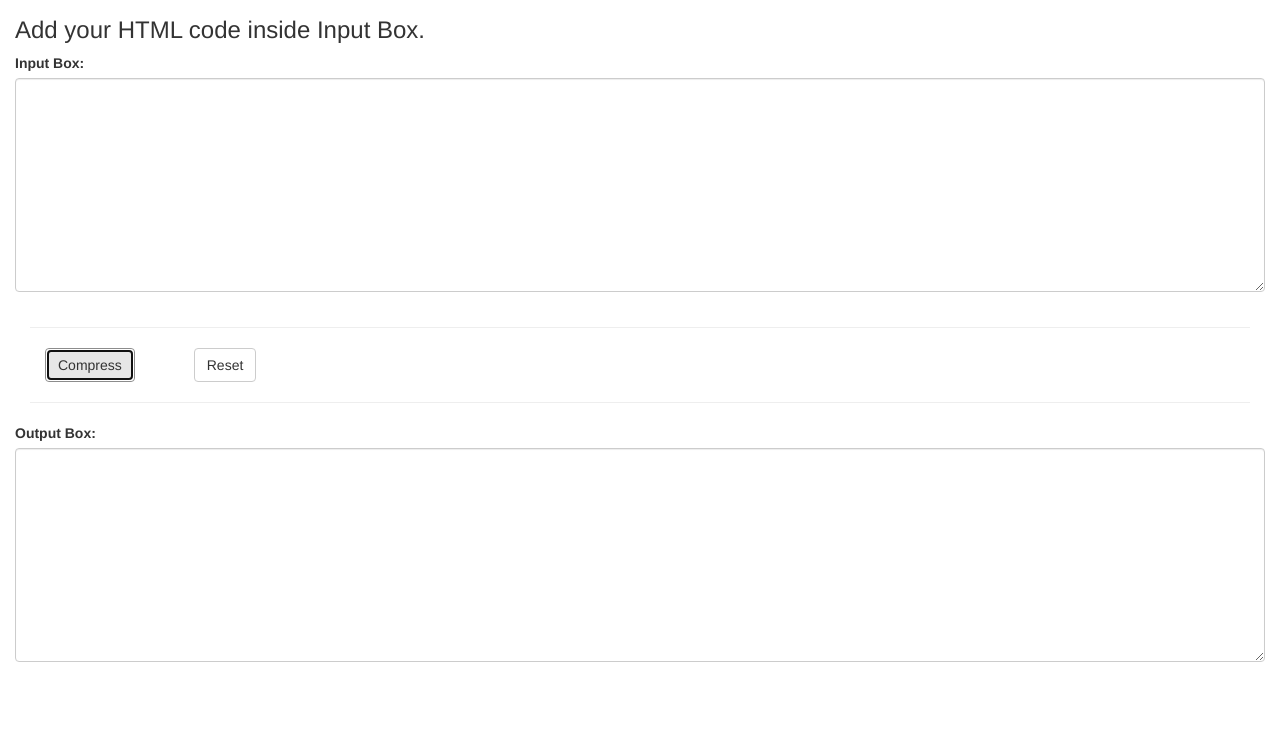
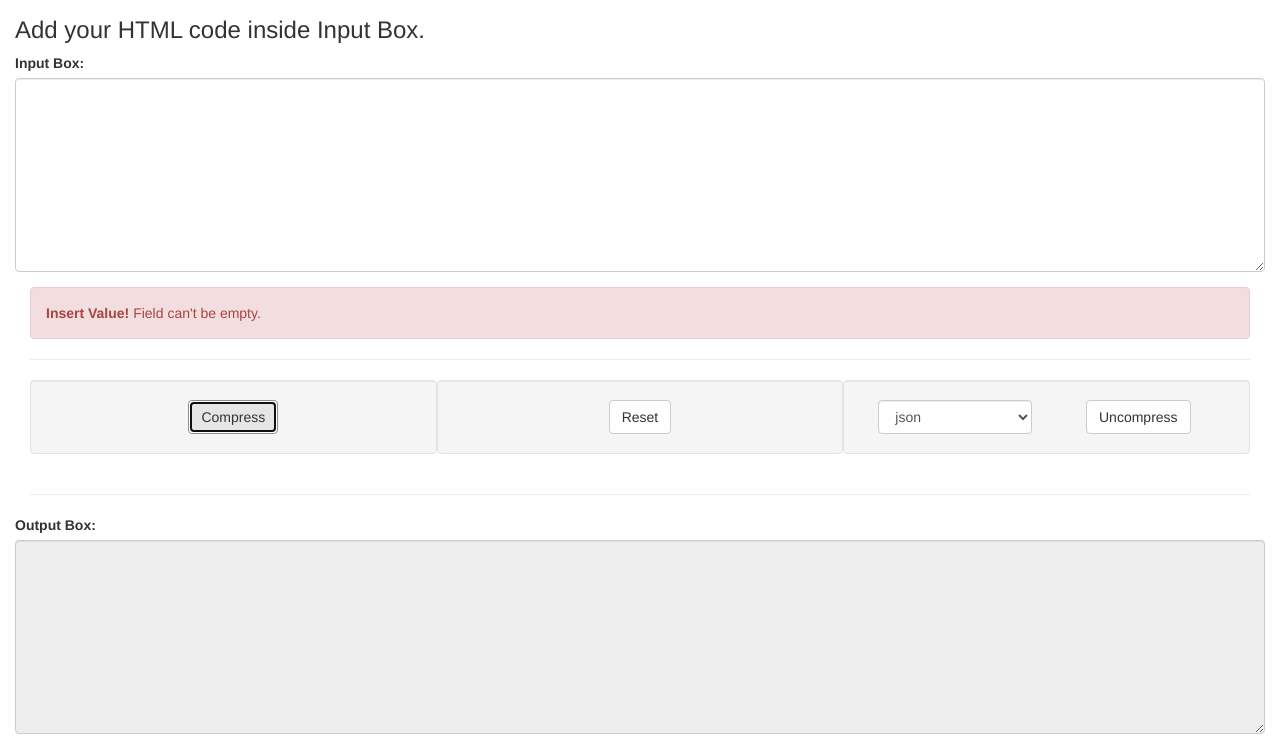
Before and after one commit to Himanshu-Nath/Html-Minifier, a website: page index.html in a window 1280 px wide. Both pictures are taken after a click on the button "Compress". Shown: the part 63-812 px from the top of the page. Drawn offline with nearby package versions, Linux system fonts and the light colour scheme; no server answers.

Commit message:
Uncompression done

```diff
--- a/index.html
+++ b/index.html
@@ -18,17 +18,36 @@
 	<div class="row">
 		<div class="form-group">
 		  <label for="comment">Input Box:</label>
-		  <textarea class="form-control" rows="10" id="inputBox"></textarea>
+		  <textarea class="form-control" rows="9" id="inputBox"></textarea>
+		</div>
+	</div>
+	<div class="alertBox">
+		<div class="alert alert-danger" data-dismiss="alert" aria-label="close">
+		  <strong>Insert Value!</strong> Field can't be empty.
 		</div>
 	</div>
 	<hr>
 	<div class="row">
-		<div class="col-sm-6">
-			<div class="col-sm-3 center">
+		<div class="col-sm-12">
+			<div class="col-sm-4 well text-center">
 				<button type="button" onclick="compress();" class="btn btn-default">Compress</button>
 			</div>
-			<div class="col-sm-3 center">
+			<div class="col-sm-4 well text-center">
 				<button type="button" id="resetAll" onclick="resetAllField();" class="btn btn-default">Reset</button>
+			</div>
+			<div class="col-sm-4 well text-center">
+				<div class="col-sm-6 form-group" style="margin-bottom: 0px;">
+				  <select class="form-control" id="uncompressionType">
+					<option>json</option>
+					<option>xml</option>
+					<option>html</option>
+					<option>js</option>
+					<option>css</option>
+				  </select>
+				</div>
+				<div class="col-sm-6">
+					<button type="button" onclick="uncompress();" class="btn btn-default">Uncompress</button>
+				</div>
 			</div>
 		</div>
 	</div>
@@ -36,7 +55,12 @@
 	<div class="row">
 		<div class="form-group">
 		  <label for="comment">Output Box:</label>
-		  <textarea class="form-control" rows="10" id="outputBox"></textarea>
+		  <textarea class="form-control" rows="9" id="outputBox" readonly></textarea>
+		</div>
+	</div>
+	<div class="alertBoxSuccess">
+		<div class="alert alert-success" data-dismiss="alert" aria-label="close">
+		  <strong>Success!</strong> Successfully Done.
 		</div>
 	</div>
   </div>
--- a/package.json
+++ b/package.json
@@ -4,8 +4,11 @@
   "description": "",
   "main": "server.js",
   "dependencies": {
+    "beautify": "0.0.8",
     "body-parser": "^1.17.1",
-    "express": "^4.15.2"
+    "express": "^4.15.2",
+    "html-beautify": "^1.0.4",
+    "js-beautify": "^1.6.12"
   },
   "devDependencies": {},
   "scripts": {
--- a/static/assets/js/ajax.js
+++ b/static/assets/js/ajax.js
@@ -1,14 +1,21 @@
+$(window).ready( function() {
+  $(".alertBox").hide();
+  $('.alertBoxSuccess').hide();
+});
+
 function resetAllField() {
 	form = document.getElementById("inputBox").value = "";		//One Method
 	$("#outputBox").val('');									//Second Method
+	$(".alertBox").hide();
+	$('.alertBoxSuccess').hide();
 }
 
 function compress() {
 	var inputText = document.getElementById('inputBox').value;
+	if(inputText.length != 0){
 		var reqSend = {};
 		reqSend.value = 001;
 		reqSend.data = inputText;
-	console.log(inputText);
 		$(document).ready(function() {
 			$.ajax({
 				url: 'http://localhost:3000/compress',
@@ -16,8 +23,7 @@ function compress() {
 				contentType: 'application/json',
 				type: "POST",
 				success: function(respGet) {
-            console.log("Success");
-			console.log(JSON.stringify(respGet));
+					$('.alertBoxSuccess').show();
 					document.getElementById("outputBox").value = respGet.data;
 				},
 				error: function(jqXHR, textStatus, errorThrown) {
@@ -25,4 +31,35 @@ function compress() {
 				}
 			});
 		});
+	} else {
+		$('.alertBox').show();
 	}
+}
+
+function uncompress() {
+	var type = document.getElementById('uncompressionType').value;
+	var inputText = document.getElementById('inputBox').value;
+	if(inputText.length != 0){
+		var reqSend = {};
+		reqSend.value = 001;
+		reqSend.data = inputText;
+		reqSend.type = type;
+		$(document).ready(function() {
+			$.ajax({
+				url: 'http://localhost:3000/uncompress',
+				data: JSON.stringify(reqSend),
+				contentType: 'application/json',
+				type: "POST",
+				success: function(respGet) {
+					$('.alertBoxSuccess').show();
+					document.getElementById("outputBox").value = respGet.data;
+				},
+				error: function(jqXHR, textStatus, errorThrown) {
+					console.log('Error: ' + errorThrown);
+				}
+			});
+		});
+	} else {
+		$('.alertBox').show();
+	}
+}
```
Also changed, not shown: server.js (+15 -3 lines). Lines whose indentation alone changed are shown as unchanged.
